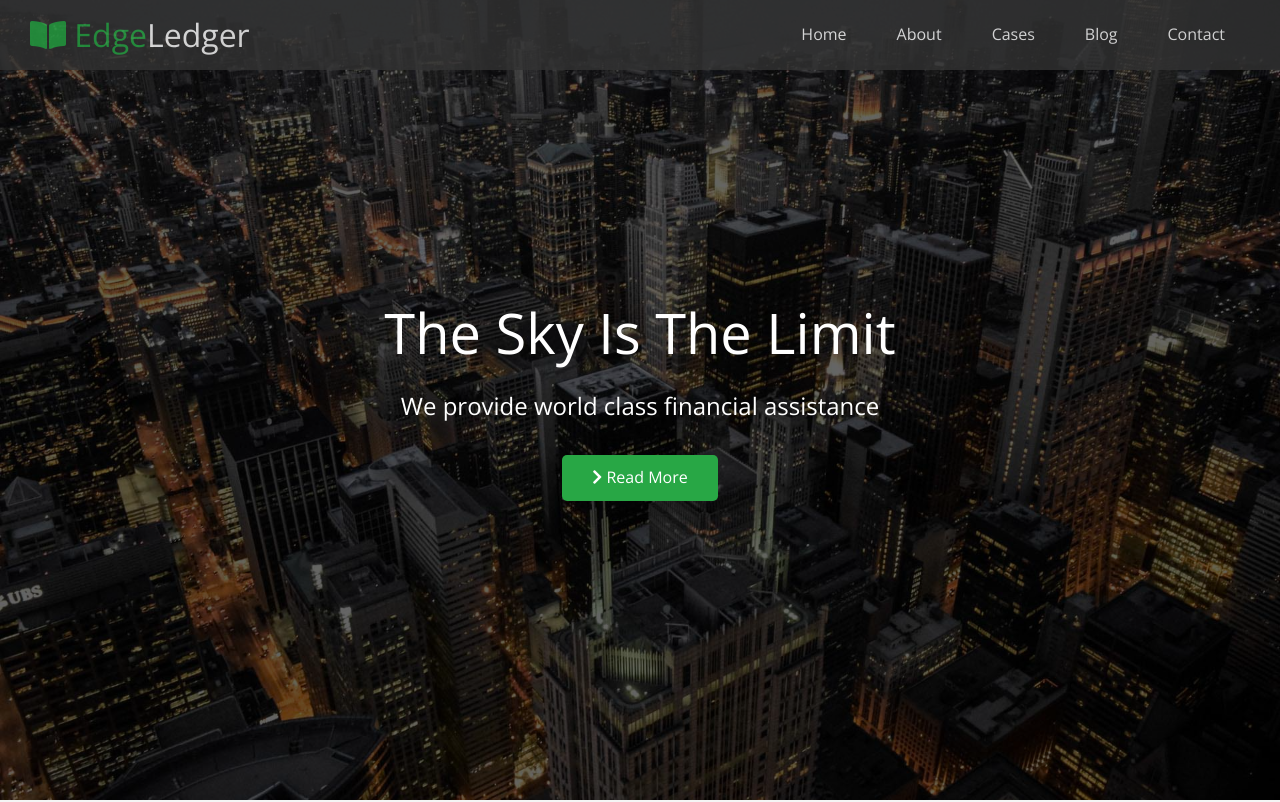
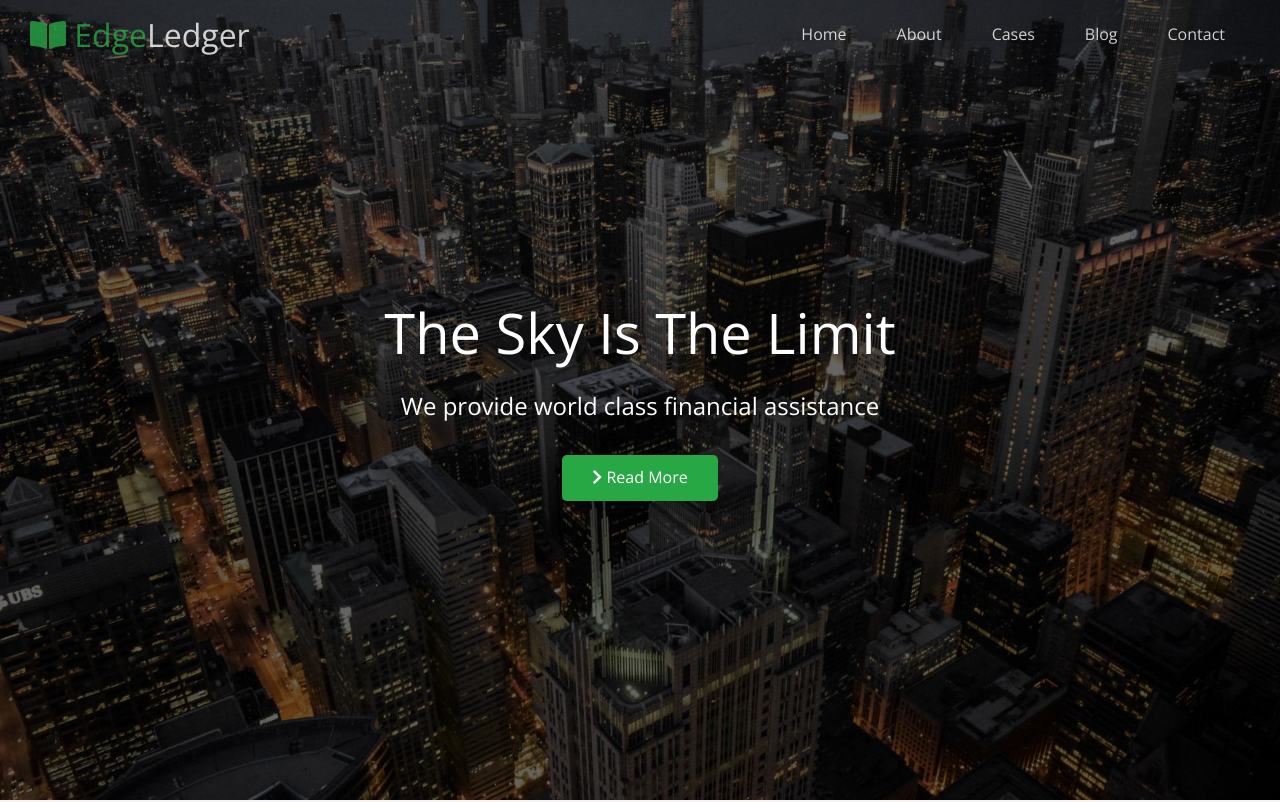
Before and after one commit to khasimvali-shaik/front-end-edgeledger, a plain HTML site: page index.html in a window 1280 px wide. Shown: the top 802 px of the page. Drawn offline with nearby package versions, Linux system fonts and the light colour scheme.

Commit message:
added navbar scroll effect

```diff
--- a/css/style.css
+++ b/css/style.css
@@ -49,12 +49,12 @@ img {
   position: fixed;
   top: 0px;
   padding: 0 30px;
-  transition: 0.5s;
+  transition: 1s;
 }
 
-/* .navbar.top {
+.navbar.top {
   background: transparent;
-} */
+}
 
 .navbar a {
   color: #fff;
--- a/index.html
+++ b/index.html
@@ -4,6 +4,7 @@
     <meta charset="UTF-8" />
     <meta http-equiv="X-UA-Compatible" content="IE=edge" />
     <meta name="viewport" content="width=device-width, initial-scale=1.0" />
+    <link rel="shortcut icon" type="image/x-icon" href="/favicon.ico" />
     <link
       rel="stylesheet"
       href="https://cdnjs.cloudflare.com/ajax/libs/font-awesome/5.13.0/css/all.min.css"
@@ -94,7 +95,7 @@
                 asperiores aliquam similique, facere alias tempore, iure ullam
                 repudiandae unde! Consequuntur ducimus magni a architecto!
               </p>
-              <a href="#" class="btn btn-outline">
+              <a href="#about" class="btn btn-outline">
                 <i class="fas fa-chevron-down"></i> Read More
               </a>
             </div>
@@ -245,9 +246,14 @@
     </footer>
 
     <script>
+      const navbar = document.getElementById("navbar");
       window.onscroll = () => {
-          const
-      }
+        if (window.pageYOffset > 200) {
+          navbar.classList.remove("top");
+        } else {
+          navbar.classList.add("top");
+        }
+      };
     </script>
   </body>
 </html>
```
Also changed, not shown: favicon.ico (added).
